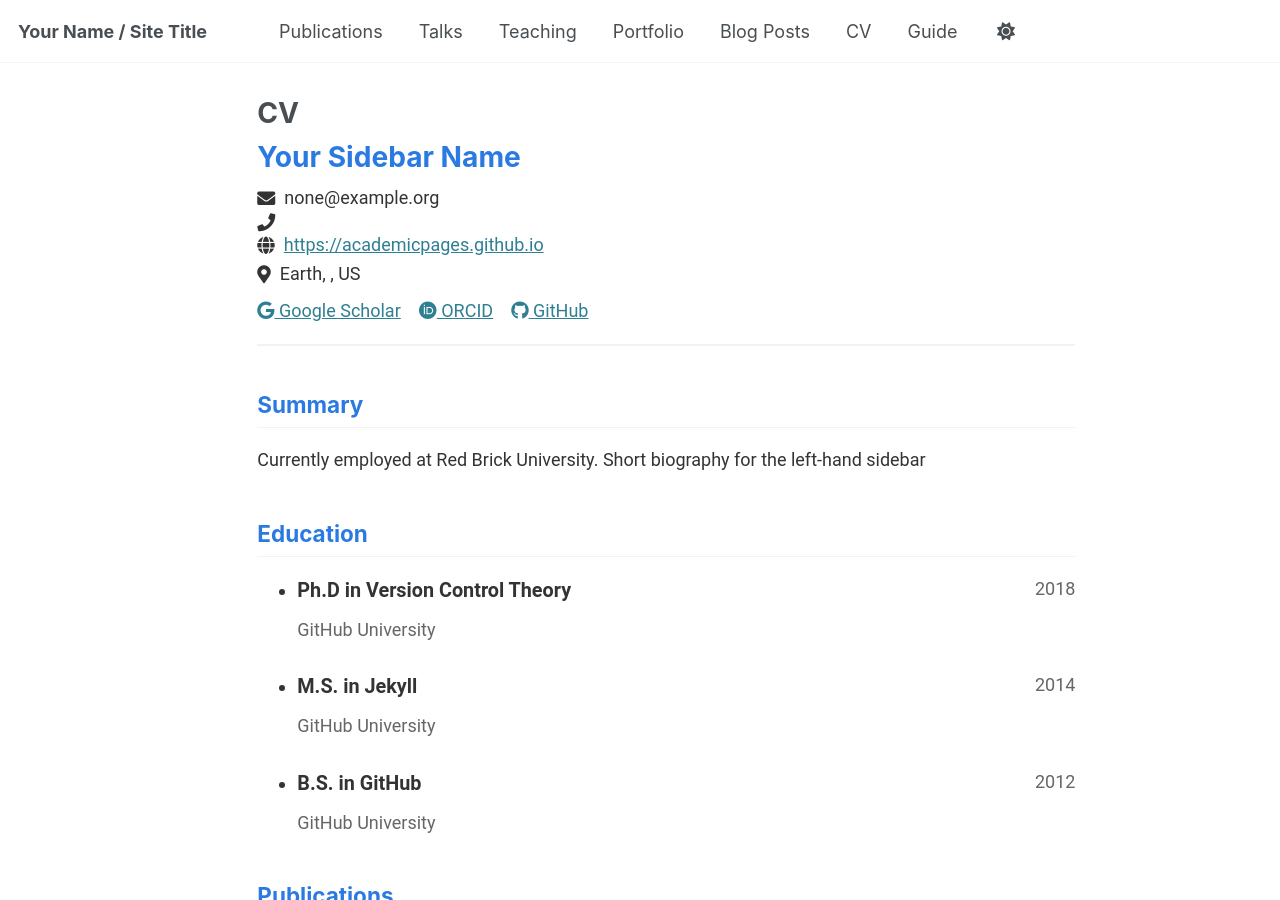
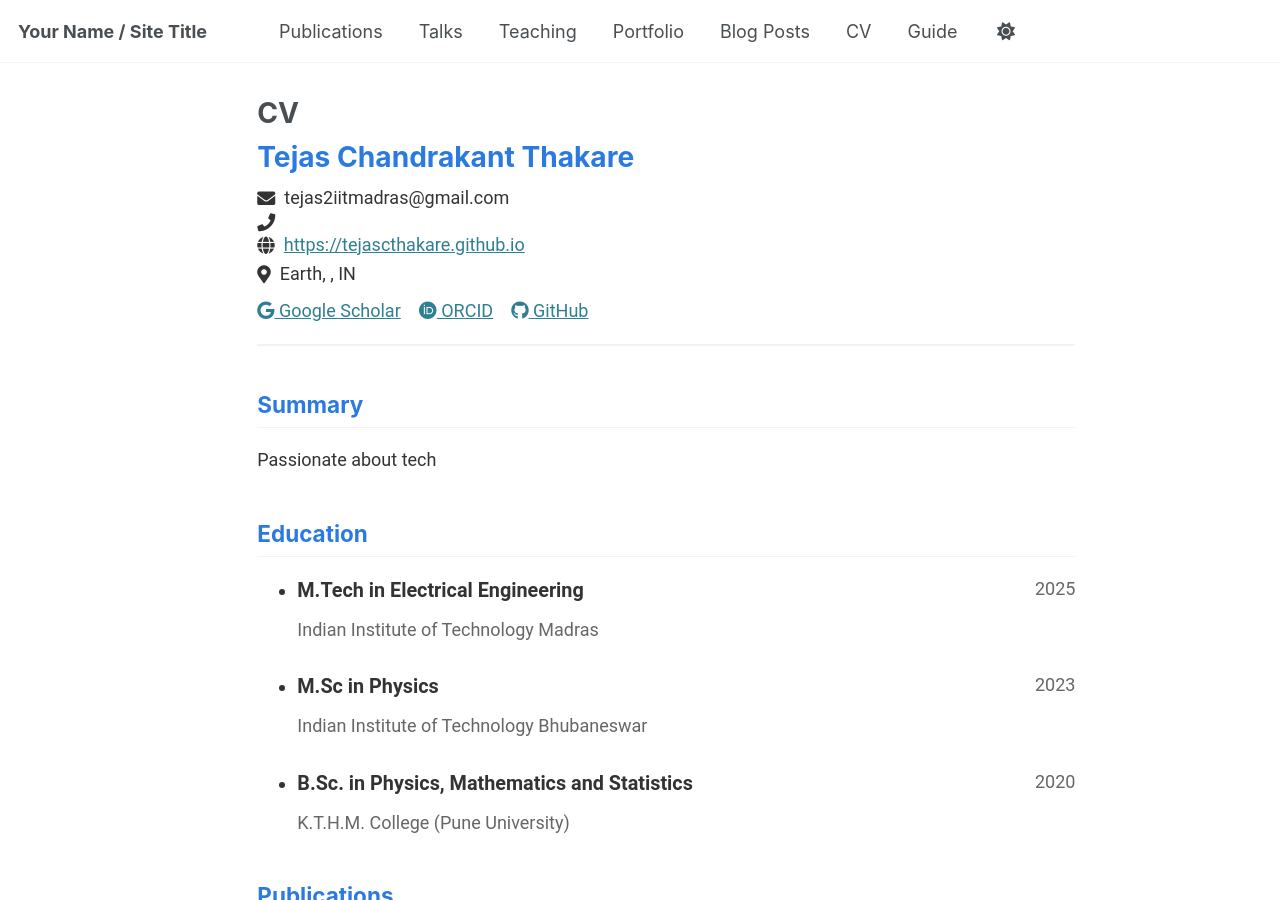
Before and after one commit to TejasCThakare/tejascthakare.github.io, a Jekyll site: the page built from _pages/cv-json.md, in a window 1280 px wide and 900 px high. Built offline with Jekyll 4.4.1, drawn with Linux system fonts in a browser that asks for light colours.

Commit message:
Update cv.json

```diff
--- a/_data/cv.json
+++ b/_data/cv.json
@@ -1,61 +1,61 @@
 {
   "basics": {
-    "name": "Your Sidebar Name",
-    "email": "none@example.org",
+    "name": "Tejas Chandrakant Thakare",
+    "email": "tejas2iitmadras@gmail.com",
     "phone": "",
-    "website": "https://academicpages.github.io",
-    "summary": "Currently employed at Red Brick University. Short biography for the left-hand sidebar",
+    "website": "https://tejascthakare.github.io",
+    "summary": "Passionate about tech",
     "location": {
       "address": "",
       "postalCode": "",
       "city": "Earth",
-      "countryCode": "US",
+      "countryCode": "IN",
       "region": ""
     },
     "profiles": [
       {
         "network": "Google Scholar",
         "username": "",
-        "url": "https://scholar.google.com/citations?user=PS_CX0AAAAAJ"
+        "url": "https://scholar.google.com/citations?user=9c1wpgEAAAAJ&hl"
       },
       {
         "network": "ORCID",
         "username": "",
-        "url": "http://orcid.org/yourorcidurl"
+        "url": "https://orcid.org/my-orcid?orcid=0000-0002-1001-441X"
       },
       {
         "network": "GitHub",
-        "username": "academicpages",
-        "url": "https://github.com/academicpages"
+        "username": "TejasCThakare",
+        "url": "https://github.com/TejasCThakare"
       }
     ]
   },
   "work": [],
   "education": [
     {
-      "institution": "GitHub University",
-      "area": "Ph.D in Version Control Theory",
+      "institution": "Indian Institute of Technology Madras",
+      "area": "M.Tech in Electrical Engineering",
       "studyType": "",
-      "startDate": "",
-      "endDate": "2018",
+      "startDate": "2023",
+      "endDate": "2025",
       "gpa": null,
       "courses": []
     },
     {
-      "institution": "GitHub University",
-      "area": "M.S. in Jekyll",
+      "institution": "Indian Institute of Technology Bhubaneswar",
+      "area": "M.Sc in Physics",
       "studyType": "",
-      "startDate": "",
-      "endDate": "2014",
+      "startDate": "2021",
+      "endDate": "2023",
       "gpa": null,
       "courses": []
     },
     {
-      "institution": "GitHub University",
-      "area": "B.S. in GitHub",
+      "institution": "K.T.H.M. College (Pune University)",
+      "area": "B.Sc. in Physics, Mathematics and Statistics",
       "studyType": "",
-      "startDate": "",
-      "endDate": "2012",
+      "startDate": "2017",
+      "endDate": "2020",
       "gpa": null,
       "courses": []
     }
```
